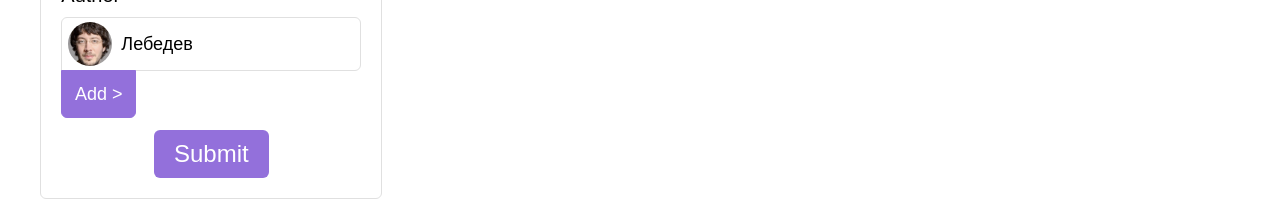
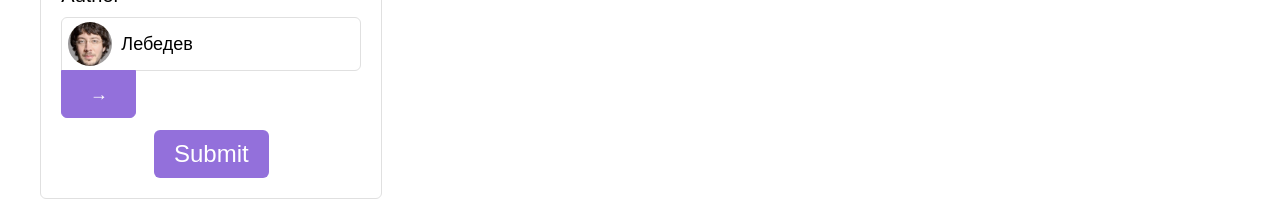
Before and after one commit to lexantus/cites, a React app: page / in a window 1280 px wide. Shown: the part 229-428 px from the top of the page. Built offline with nearby package versions, Linux system fonts and the light colour scheme.

Commit message:
arrows in add author

```diff
--- a/src/components/AddCite/AddAuthor.js
+++ b/src/components/AddCite/AddAuthor.js
@@ -59,7 +59,7 @@ class AddAuthor extends Component {
           className={styles.btn}
           onClick={this.clickHandler}
         >
-          {this.state.isClicked ? "Add" : "Add >"}
+          {this.state.isClicked ? "←" : "→"}
         </button>
       </div>
     );
```
